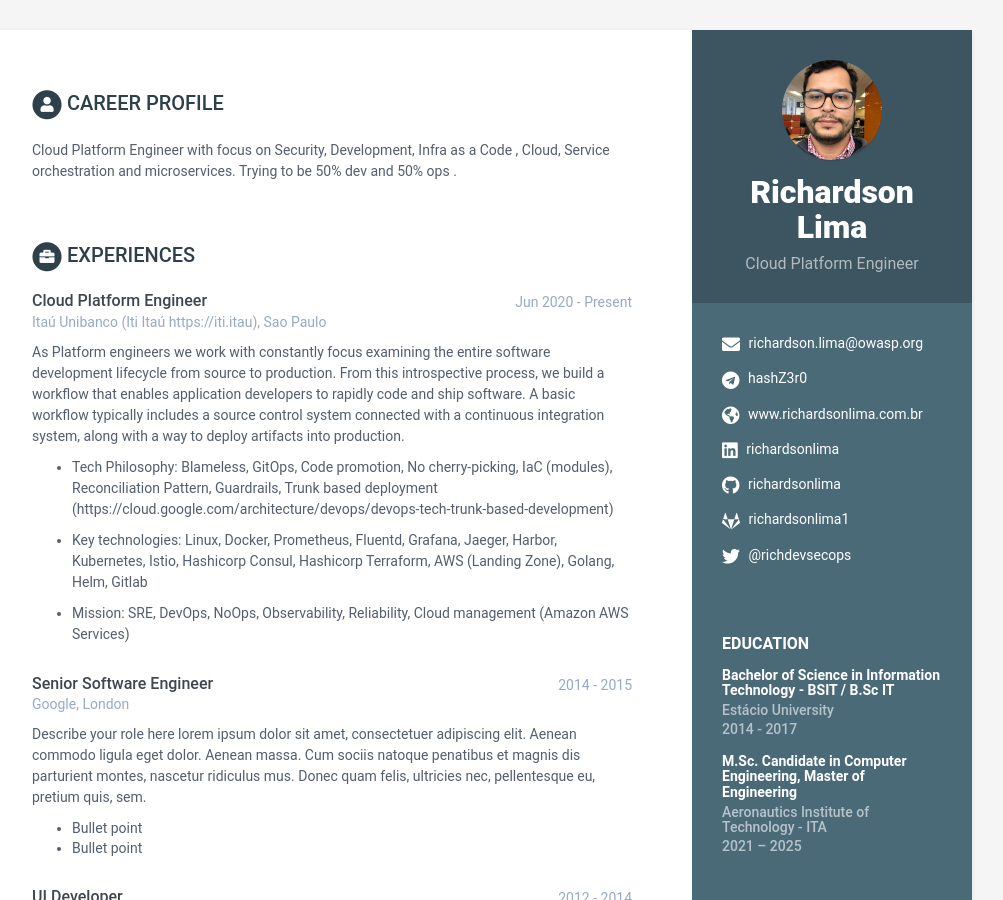
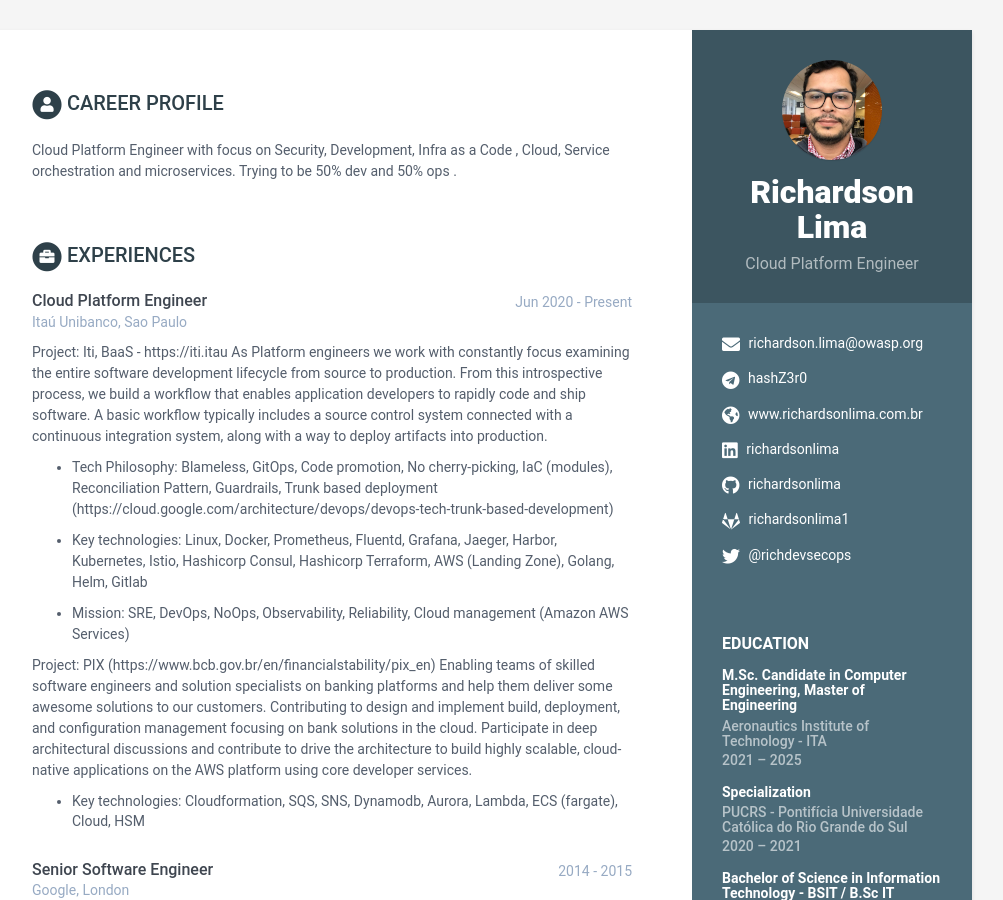
Before and after one commit to richardsonlima/cv, a Jekyll site: the page built from index.html, in a window 1280 px wide and 900 px high. Shown: the whole window, without its empty margins (168-1171 px from the left). Built offline with Jekyll 4.4.1, drawn with Linux system fonts in a browser that asks for light colours.

Commit message:
updatin cv - debug

```diff
--- a/_data/data.yml
+++ b/_data/data.yml
@@ -48,25 +48,28 @@ career-profile:
       Cloud Platform Engineer with focus on Security, Development, Infra as a Code , Cloud, Service orchestration and
       microservices. Trying to be 50% dev and 50% ops .
 education:
+    - degree: M.Sc. Candidate in Computer Engineering, Master of Engineering
+      university: Aeronautics Institute of Technology - ITA
+      time: 2021 – 2025
+      details: |
+        Computer Engineering, Software engineering, Complex systems, Distributed computing system resiliency
+    - degree: Specialization
+      university: PUCRS - Pontifícia Universidade Católica do Rio Grande do Sul
+      time: 2020 – 2021
+      details: |
+        People Management: Careers, Leadership
     - degree: Bachelor of Science in Information Technology - BSIT / B.Sc IT
       university: Estácio University
       time: 2014 - 2017
       details: |
         Bachelor's degree - Bachelor of Information System
-          - Bullet point
-          - Bullet point
-    - degree: M.Sc. Candidate in Computer Engineering, Master of Engineering
-      university: Aeronautics Institute of Technology - ITA
-      time: 2021 – 2025
-      details: |
-        Computer Engineering, Software engineering, Complex systems, Distributed computing system resiliency
-          - Bullet point
-          - Bullet point
+
 experiences:
     - role: Cloud Platform Engineer
       time: Jun 2020 - Present
-      company: Itaú Unibanco (Iti Itaú https://iti.itau), Sao Paulo
+      company: Itaú Unibanco, Sao Paulo
       details: |
+        Project: Iti, BaaS - https://iti.itau
         As Platform engineers we work with constantly focus examining the
         entire software development lifecycle from source to production.
         From this introspective process, we build a workflow that enables
@@ -82,6 +85,16 @@ experiences:
         Istio, Hashicorp Consul, Hashicorp Terraform, AWS (Landing Zone), Golang, Helm, Gitlab
 
         - Mission: SRE, DevOps, NoOps, Observability, Reliability, Cloud management (Amazon AWS Services)
+
+        Project: PIX (https://www.bcb.gov.br/en/financialstability/pix_en)
+        Enabling teams of skilled software engineers and solution specialists on banking platforms
+        and help them deliver some awesome solutions to our customers. Contributing to design and implement
+        build, deployment, and configuration management focusing on bank solutions in the cloud. Participate
+        in deep architectural discussions and contribute to drive the architecture to build highly scalable,
+        cloud-native applications on the AWS platform using core developer services.
+
+        - Key technologies: Cloudformation, SQS, SNS, Dynamodb, Aurora, Lambda, ECS (fargate), Cloud, HSM
+
     - role: Senior Software Engineer
       time: 2014 - 2015
       company: Google, London
```
